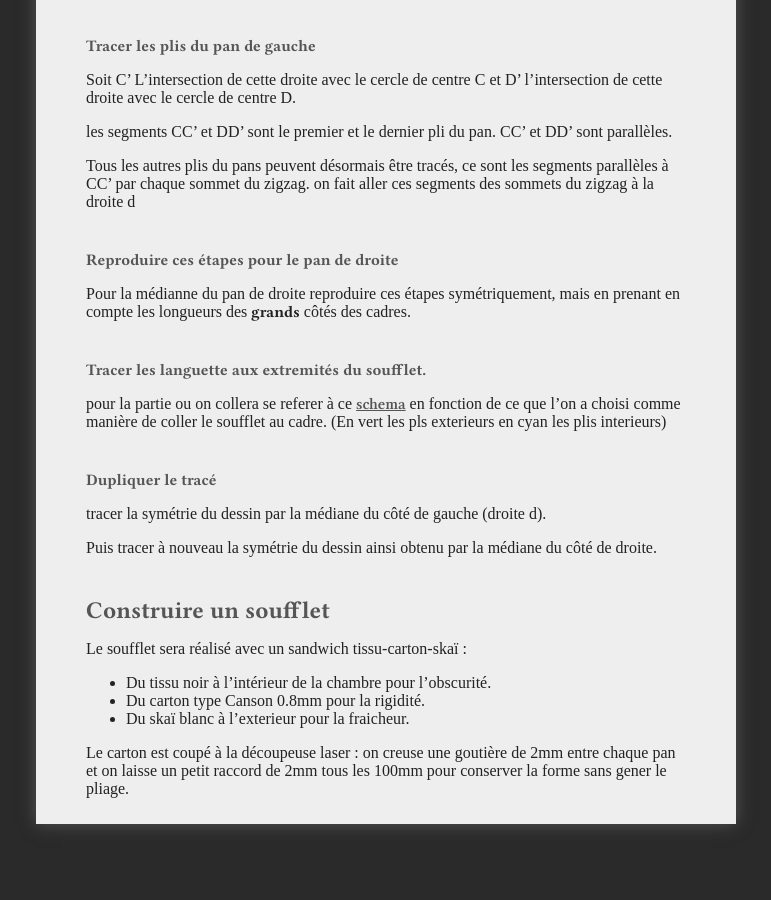
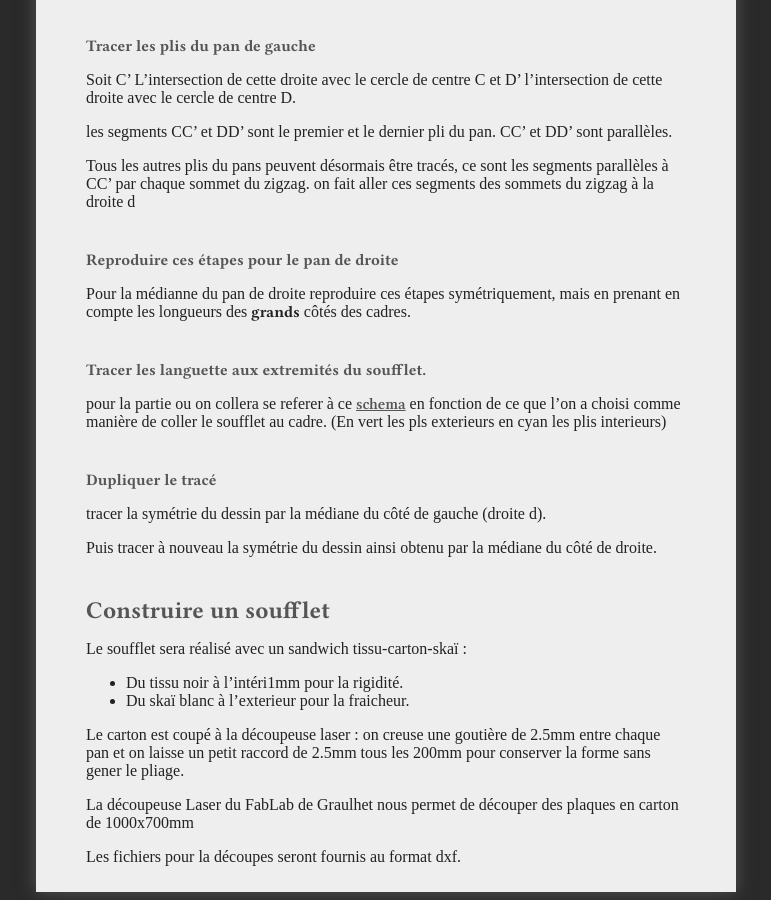
Before and after one commit to virginienokill/camera-obscura, a Jekyll site: the page built from contenu/technique/soufflets.md, in a window 1280 px wide and 900 px high, scrolled down 3658 px. Shown: the whole window, without its empty margins (254-1025 px from the left). Built offline with Jekyll 4.4.1, drawn with Linux system fonts in a browser that asks for light colours; nearby versions of some CDN libraries; some web fonts are replaced; our own code applies the rules of GitHub Pages for plain Markdown files; a script that is not in the unit is left out; the repository's description, which GitHub fills in, is left out; before the commit the page ends 4490 px from its top, so only the background shows below that.

Commit message:
soufflets

```diff
--- a/contenu/technique/soufflets.md
+++ b/contenu/technique/soufflets.md
@@ -99,8 +99,11 @@
 ## Construire un soufflet
 
 Le soufflet sera réalisé avec un sandwich tissu-carton-skaï :
-- Du tissu noir à l'intérieur de la chambre pour l'obscurité.
-- Du carton type Canson 0.8mm pour la rigidité.
+- Du tissu noir à l'intéri1mm pour la rigidité.
 - Du skaï blanc à l'exterieur pour la fraicheur.
 
-Le carton est coupé à la découpeuse laser : on creuse une goutière de 2mm entre chaque pan et on laisse un petit raccord de 2mm tous les 100mm pour conserver la forme sans gener le pliage.
+Le carton est coupé à la découpeuse laser : on creuse une goutière de 2.5mm entre chaque pan et on laisse un petit raccord de 2.5mm tous les 200mm pour conserver la forme sans gener le pliage.
+
+La découpeuse Laser du FabLab de Graulhet nous permet de découper des plaques en carton de 1000x700mm
+
+Les fichiers pour la découpes seront fournis au format dxf.
```
